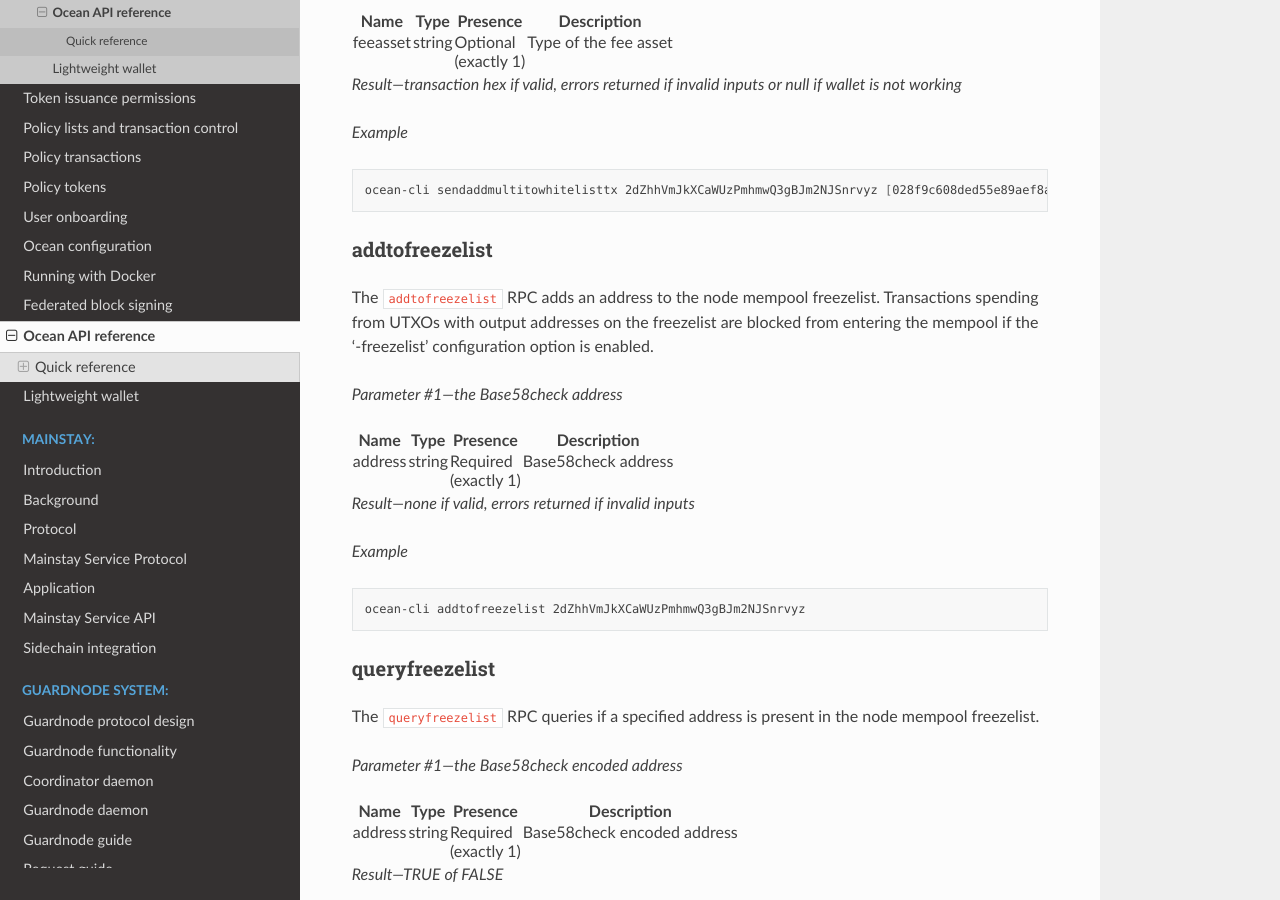
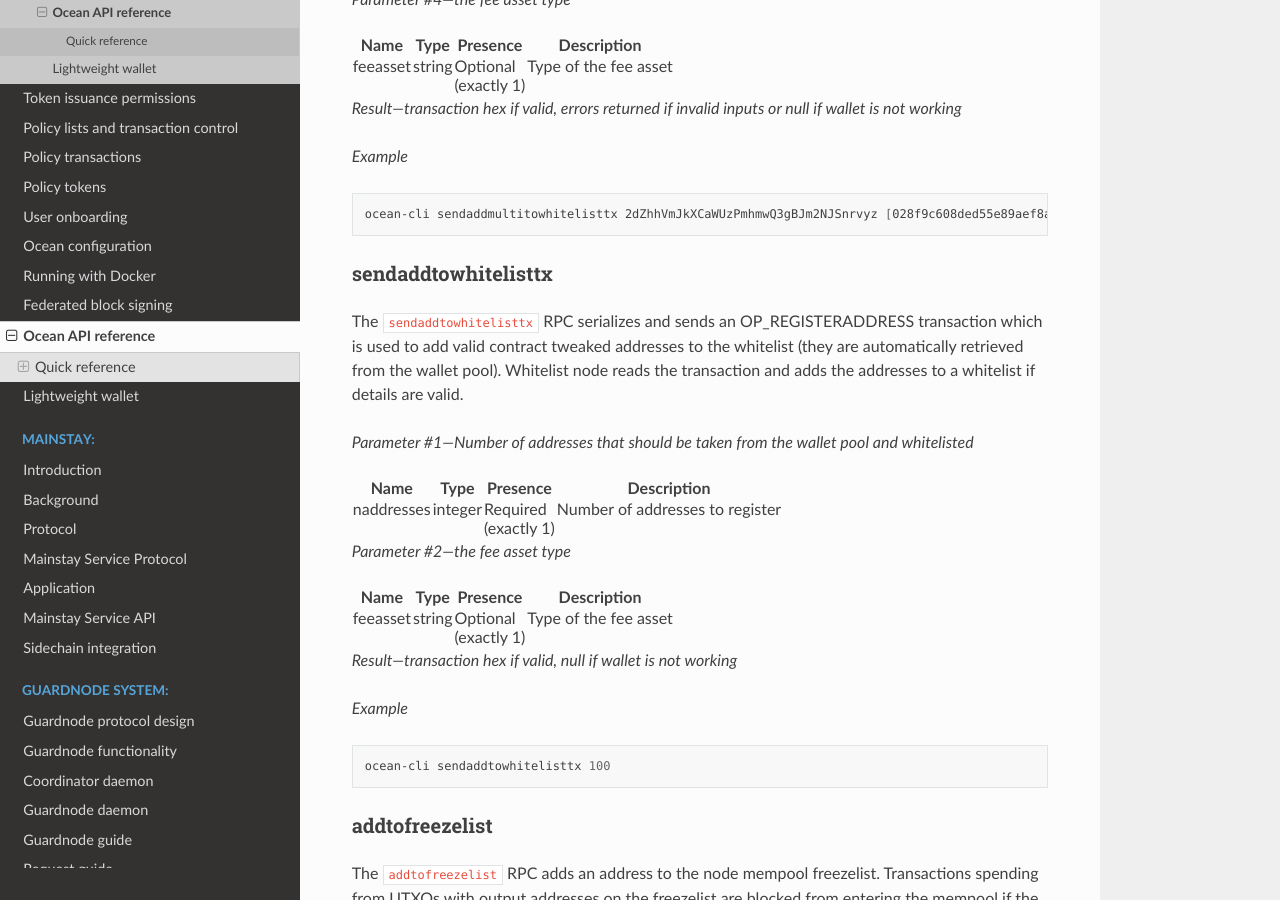
Before and after one commit to commerceblock/docs, a Sphinx documentation site: the page built from source/ocean-api/index.rst, in a window 1280 px wide and 900 px high, scrolled down 18067 px. Built offline with Sphinx 7.4.7 and the Read the Docs theme 2.0.0, drawn with Linux system fonts in a browser that asks for light colours.

Commit message:
Added docs for sendaddtowhitelisttx

```diff
--- a/source/ocean-api/index.rst
+++ b/source/ocean-api/index.rst
@@ -59,6 +59,7 @@
 * `removefromwhitelist <#removefromwhitelist>`_
 * `clearwhitelist <#clearwhitelist>`_
 * `dumpwhitelist <#dumpwhitelist>`_
+* `sendaddtowhitelisttx <#sendaddtowhitelisttx>`_
 * `sendaddmultitowhitelisttx <#sendaddmultitowhitelisttx>`_
 * `addtofreezelist <#addtofreezelist>`_
 * `queryfreezelist <#queryfreezelist>`_
@@ -2337,6 +2338,68 @@
 
    ocean-cli sendaddmultitowhitelisttx 2dZhhVmJkXCaWUzPmhmwQ3gBJm2NJSnrvyz [028f9c608ded55e89aef8ade69b90612510dbd333c8d63cbe1072de9049731bb58,028f9c608ded55e89aef8ade69b90612510dbd333c8d63cbe1072de9049731bb58] 1
 
+sendaddtowhitelisttx
+^^^^^^^^^^^^^^^^^^^^^^^^^^^^^^^^^^^^^^^^
+
+The ``sendaddtowhitelisttx`` RPC serializes and sends an OP_REGISTERADDRESS transaction which is used to add valid contract tweaked addresses to the whitelist (they are automatically retrieved from the wallet pool). Whitelist node reads the transaction and adds the addresses to a whitelist if details are valid.
+
+*Parameter #1---Number of addresses that should be taken from the wallet pool and whitelisted*
+
+
+.. raw:: html
+
+   <table>
+    <thead>
+     <tr>
+      <th>Name</th>
+      <th>Type</th>
+      <th>Presence</th>
+      <th>Description</th>
+     </tr>
+    </thead>
+    <tbody>
+     <tr>
+      <td>naddresses</td>
+      <td>integer</td>
+      <td>Required<br />(exactly 1)</td>
+      <td>Number of addresses to register</td>
+     </tr>
+    </tbody>
+   </table>
+
+*Parameter #2---the fee asset type*
+
+
+.. raw:: html
+
+   <table>
+    <thead>
+     <tr>
+      <th>Name</th>
+      <th>Type</th>
+      <th>Presence</th>
+      <th>Description</th>
+     </tr>
+    </thead>
+    <tbody>
+     <tr>
+      <td>feeasset</td>
+      <td>string</td>
+      <td>Optional<br />(exactly 1)</td>
+      <td>Type of the fee asset</td>
+     </tr>
+    </tbody>
+   </table>
+
+
+*Result---transaction hex if valid, null if wallet is not working*
+
+*Example*
+
+.. code-block:: bash
+
+   ocean-cli sendaddtowhitelisttx 100
+
 
 addtofreezelist
 ^^^^^^^^^^^^^^^^^^^^^^^^^^^^^^^^^^^^^^^^
```
